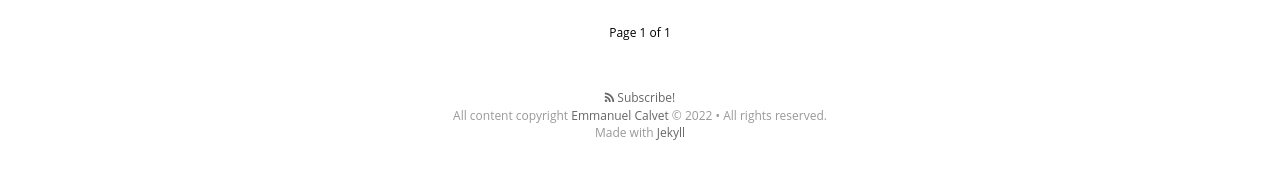
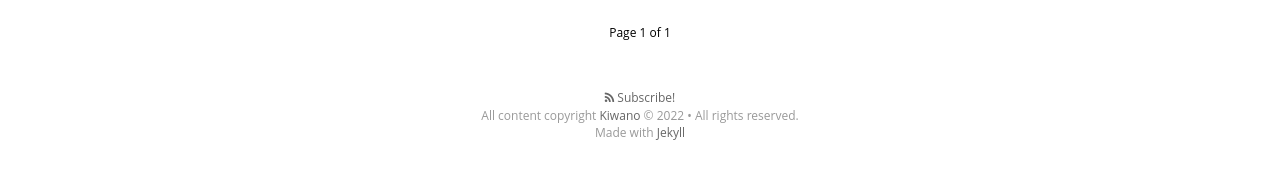
Before and after one commit to ManuNeuro/Kiwano.github.io, a Jekyll site: the page built from index.html, in a window 1280 px wide. Shown: the part 1477-1664 px from the top of the page. Built offline with Jekyll 4.4.1, drawn with Linux system fonts in a browser that asks for light colours; nearby versions of some CDN libraries; some web fonts are replaced; the list of posts is cut into pages by our own code.

Commit message:
Update _config.yml

```diff
--- a/_config.yml
+++ b/_config.yml
@@ -13,7 +13,7 @@ logo: "/assets/images/logo.jpg"
 cover: "/assets/images/cover.jpg"
 
 name: 'Kiwano'
-author: 'Emmanuel Calvet'
+author: 'Kiwano'
 author_image: "/assets/images/kiwano.jpg"
 
 paginate:	5
@@ -21,7 +21,7 @@ paginate:	5
 
 # Your website URL (e.g. http://barryclark.github.io or http://www.barryclark.co)
 # Used for Sitemap.xml and your RSS feed
-url: http://www.kiwano.co
+url: https://github.com/kiwanooo/kiwano.github.io/
 
 
 # If you're hosting your site at a Project repository on GitHub pages
```
